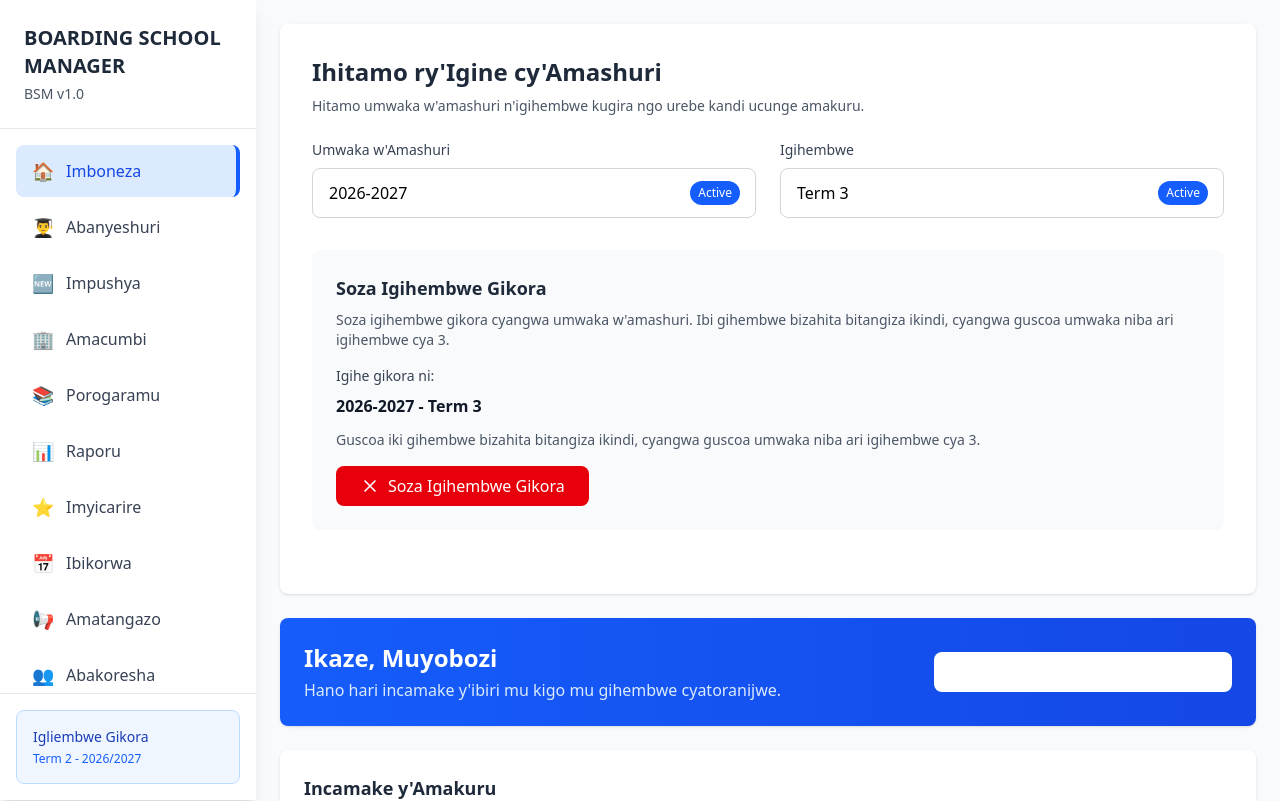
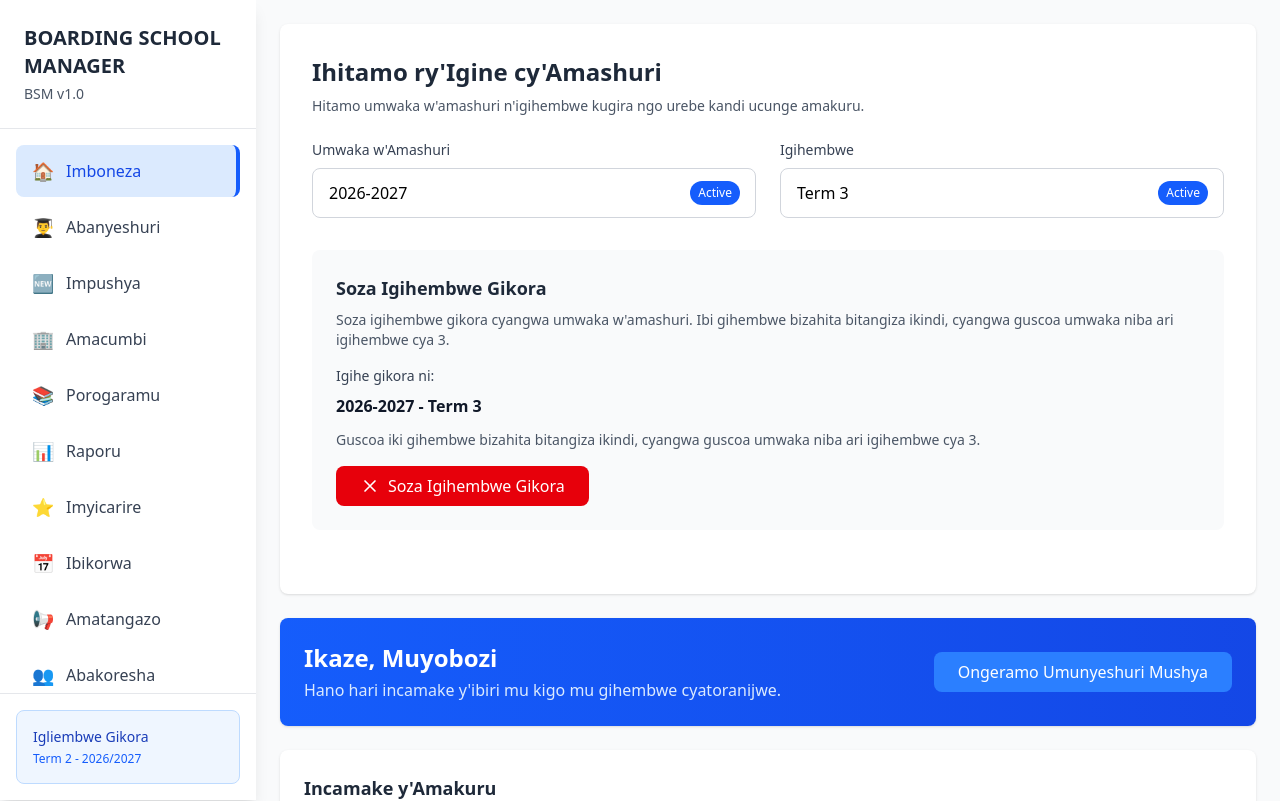
Before and after one commit to fabdev250/cbgmanage, a React (Vite) app: page / in a window 1280 px wide. Shown: the top 801 px of the page. Built offline with nearby package versions, Linux system fonts and the light colour scheme.

Commit message:
fixed button issues

```diff
--- a/src/pages/DashboardOverview.jsx
+++ b/src/pages/DashboardOverview.jsx
@@ -132,7 +132,7 @@ const DashboardOverview = () => {
             <h2 className="text-xl sm:text-2xl font-bold mb-1">Ikaze, Muyobozi</h2>
             <p className="text-sm sm:text-base text-blue-100">Hano hari incamake y'ibiri mu kigo mu gihembwe cyatoranijwe.</p>
           </div>
-          <button className="bg-white bg-opacity-20 hover:bg-opacity-30 px-4 sm:px-6 py-2 rounded-lg text-sm sm:text-base font-medium transition-colors duration-200 whitespace-nowrap">
+          <button className="bg-blue-500 bg-opacity-20 hover:bg-opacity-30 px-4 sm:px-6 py-2 rounded-lg text-sm sm:text-base font-medium transition-colors duration-200 whitespace-nowrap">
             Ongeramo Umunyeshuri Mushya
           </button>
         </div>
```
